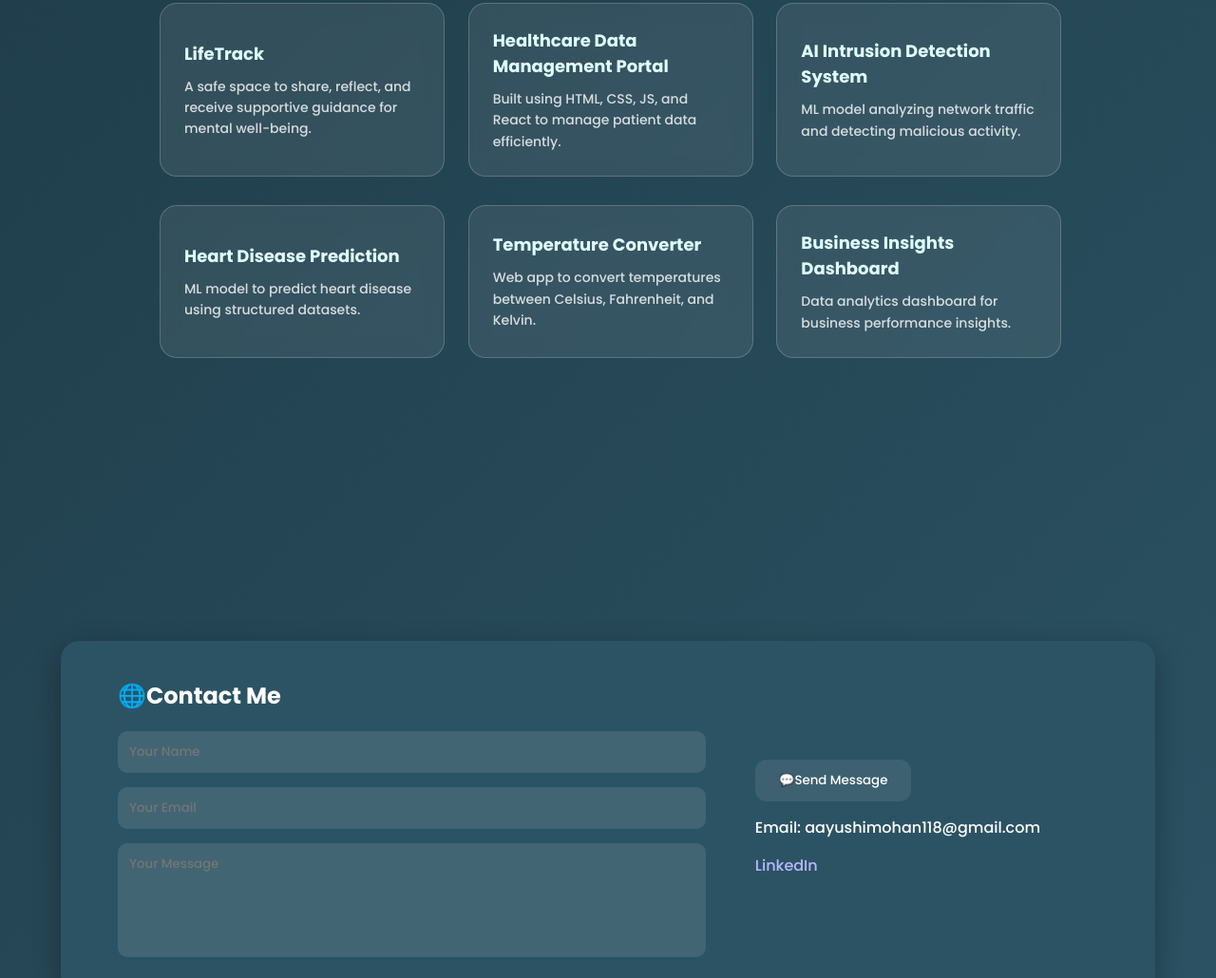
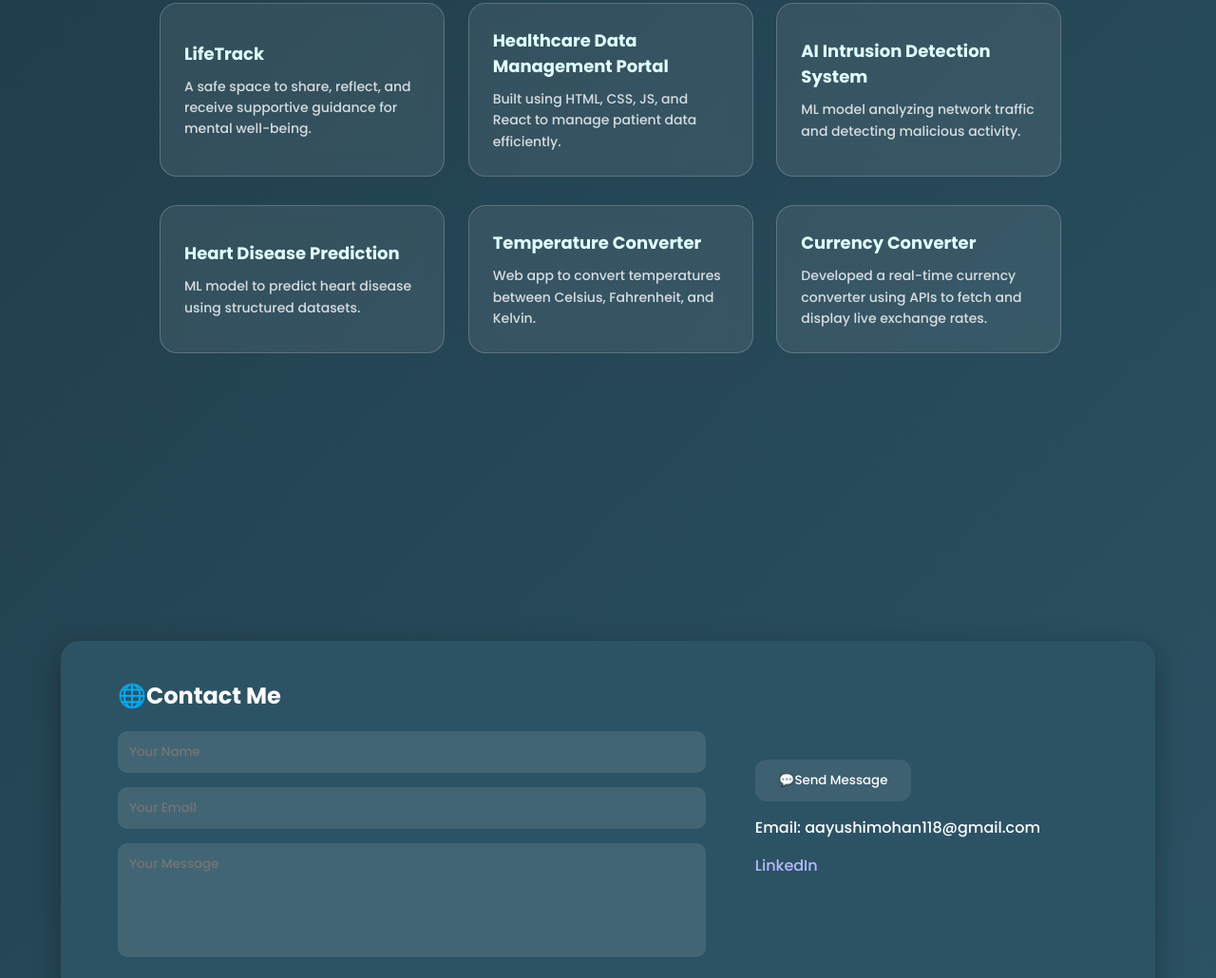
Before and after one commit to AayushiMohan/Portfolio, a plain HTML site: page index.html in a window 1280 px wide. Shown: the part 3570-4600 px from the top of the page at 95% size. Drawn offline with Linux system fonts and the light colour scheme.

Commit message:
Update index.html

```diff
--- a/index.html
+++ b/index.html
@@ -124,8 +124,8 @@
         </div>
         <div class="project-card">
             <div class="project-content">
-                <h3>Business Insights Dashboard</h3>
-                <p>Data analytics dashboard for business performance insights.</p>
+                <h3>Currency Converter</h3>
+                <p>Developed a real-time currency converter using APIs to fetch and display live exchange rates.</p>
             </div>
         </div>
     </div>
```
